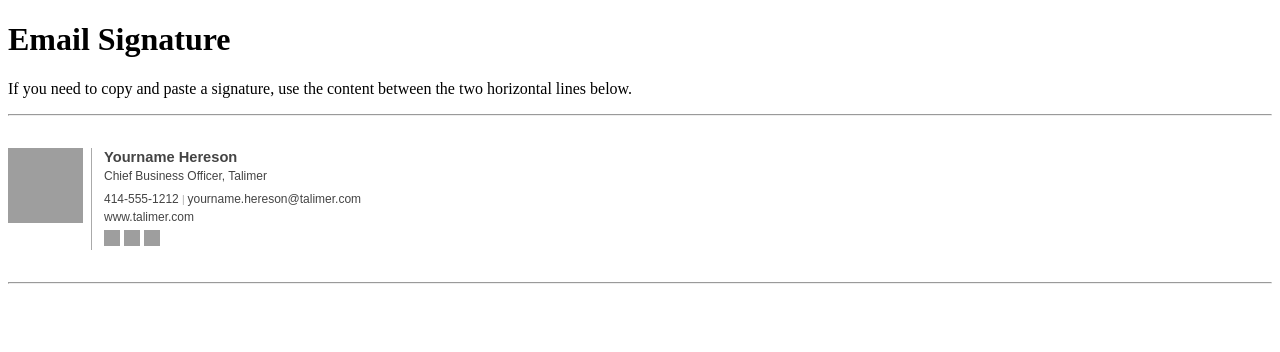
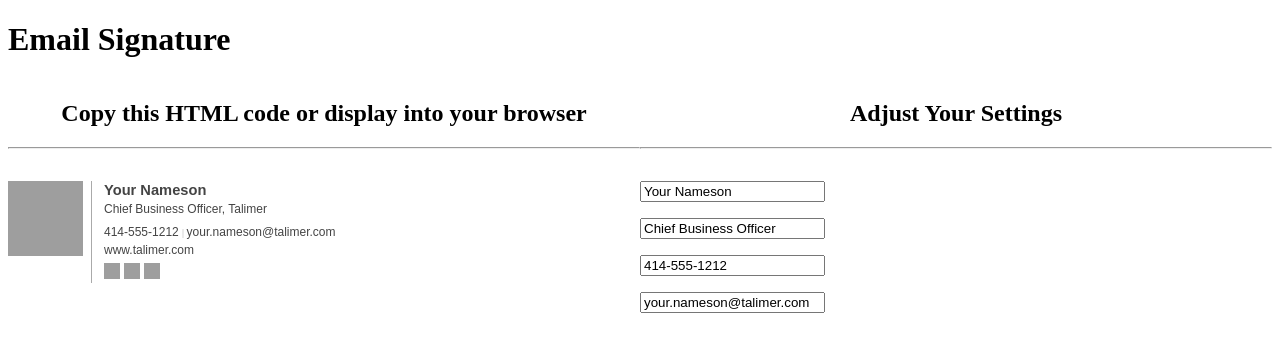
Before and after one commit to talimer/things, a plain HTML site: page signature.html in a window 1280 px wide. Drawn offline with nearby package versions, Linux system fonts and the light colour scheme; grey boxes are pictures that could not be loaded.

Commit message:
signature generator

```diff
--- a/signature.html
+++ b/signature.html
@@ -4,16 +4,30 @@
     <meta charset="UTF-8" />
     <meta name="viewport" content="width=device-width, initial-scale=1.0" />
     <title>Email Signature</title>
+    <script src="https://cdn.jsdelivr.net/npm/vue/dist/vue.js"></script>
+    <style>
+      main {
+        display: flex;
+      }
+      main > div {
+        flex: 50%;
+      }
+      .text-center {
+        text-align: center;
+      }
+      .mb {
+        margin-bottom: 1rem;
+      }
+    </style>
   </head>
   <body>
     <h1>Email Signature</h1>
-    <p>
-      If you need to copy and paste a signature, use the content between the two
-      horizontal lines below.
-    </p>
+    <main>
+      <div>
+        <h2 class="text-center">
+          Copy this HTML code or display into your browser
+        </h2>
         <hr style="margin-bottom: 2rem;" />
-    <!-- it's below here... -->
-
         <table cellspacing="0" cellpadding="0" border="0">
           <tbody>
             <tr>
@@ -56,7 +70,7 @@
                       font-weight: bold;
                     "
                   >
-                Yourname Hereson </span
+                    {{ name }} </span
                   ><br />
                   <span
                     style="
@@ -66,10 +80,22 @@
                       font-size: 9pt;
                     "
                   >
-                Chief Business Officer, Talimer
+                    {{ title }}, Talimer
                   </span>
                 </div>
                 <div style="margin-bottom: 5px;">
+                  <span
+                    v-if="phone"
+                    style="
+                      text-align: left;
+                      color: #444444;
+                      font-family: 'Arial', sans-serif;
+                      font-size: 9pt;
+                    "
+                  >
+                    {{ phone }}
+                  </span>
+                  <font v-if="phone" size="1" style="color: #aaaaaa;"> | </font>
                   <span
                     style="
                       text-align: left;
@@ -78,9 +104,7 @@
                       font-size: 9pt;
                     "
                   >
-                414-555-1212
-                <font size="1" style="color: #aaaaaa;"> | </font>
-                yourname.hereson@talimer.com</span
+                    {{ email }}</span
                   >
                   <br />
                   <span
@@ -138,7 +162,34 @@
             </tr>
           </tbody>
         </table>
-
-    <hr style="margin-top: 2rem;" />
+      </div>
+      <div>
+        <h2 class="text-center">Adjust Your Settings</h2>
+        <hr style="margin-bottom: 2rem;" />
+        <div class="mb">
+          <input v-model="name" />
+        </div>
+        <div class="mb">
+          <input v-model="title" />
+        </div>
+        <div class="mb">
+          <input v-model="phone" type="tel" />
+        </div>
+        <div class="mb">
+          <input v-model="email" type="email" />
+        </div>
+      </div>
+    </main>
+    <script>
+      new Vue({
+        el: "main",
+        data: {
+          name: "Your Nameson",
+          title: "Chief Business Officer",
+          email: "your.nameson@talimer.com",
+          phone: "414-555-1212",
+        },
+      });
+    </script>
   </body>
 </html>
```
Lines whose indentation alone changed are shown as unchanged.
